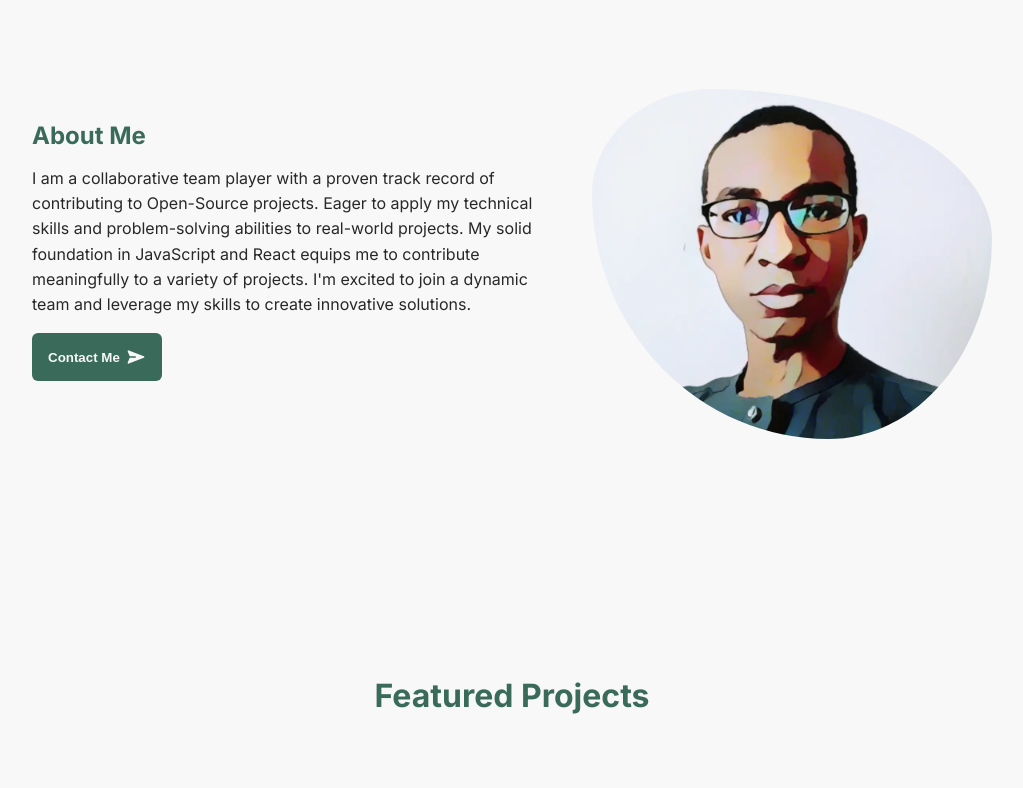
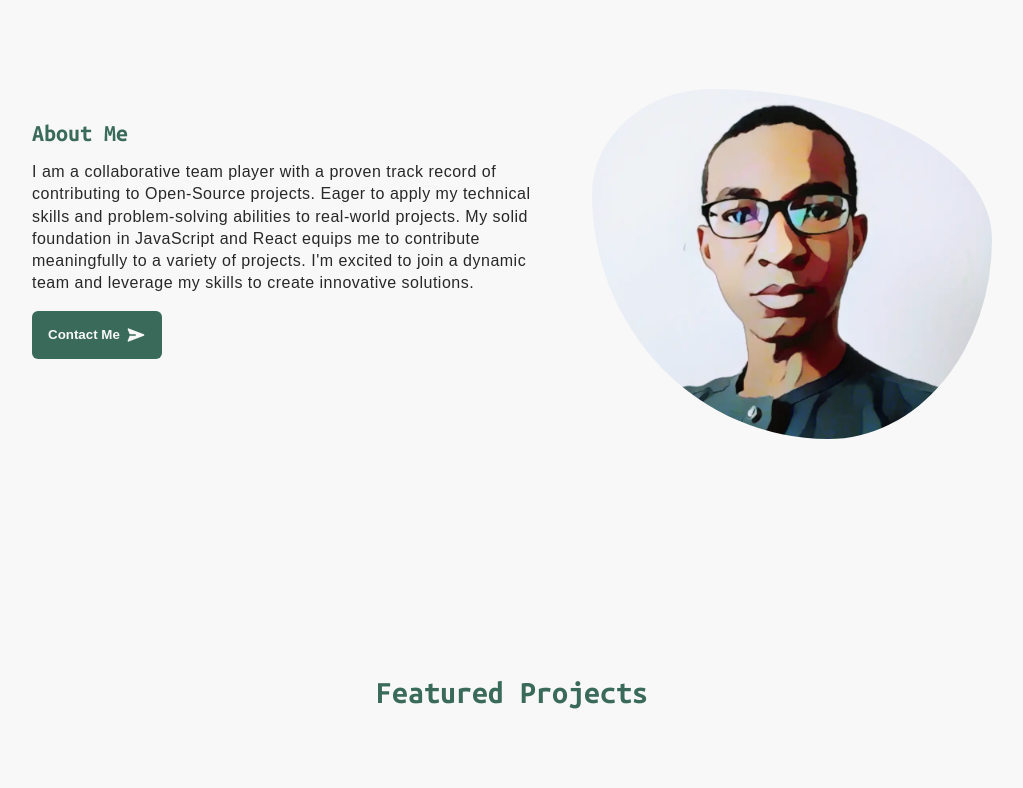
Before and after one commit to climaxmba/portfolio, a Next.js app: page / in a window 1280 px wide. Shown: the part 900-1688 px from the top of the page, without its empty margins (128-1151 px from the left). Built offline with nearby package versions, Linux system fonts and the light colour scheme.

Commit message:
Change font

```diff
--- a/src/app/components/experience/experience.module.scss
+++ b/src/app/components/experience/experience.module.scss
@@ -52,6 +52,7 @@
         .periodLocation {
           font-weight: 600;
           font-size: small;
+          opacity: 0.8;
         }
 
         .description {
@@ -70,7 +71,7 @@
           flex-direction: row;
           align-items: center;
           font-weight: 500;
-          font-size: small;
+          opacity: 0.8;
           gap: 0;
           flex-wrap: wrap;
 
--- a/src/app/globals.scss
+++ b/src/app/globals.scss
@@ -47,12 +47,14 @@ body {
 }
 
 h2 {
-  font-size: clamp(2rem, 10%, 2.5rem);
+  font-size: clamp(2rem, 10%, 2.8rem);
   text-wrap: nowrap;
 }
 
 p {
   line-height: 2.5ch;
+  font-family: Arial, Helvetica, sans-serif;
+  letter-spacing: 0.5px;
 }
 
 button {
--- a/src/app/layout.tsx
+++ b/src/app/layout.tsx
@@ -1,10 +1,10 @@
 import type { Metadata } from "next";
-import { Inter } from "next/font/google";
+import { Ubuntu_Mono } from "next/font/google";
 import Footer from "./components/footer/Footer";
 import Navbar from "./components/navbar/Navbar";
 import "./globals.scss";
 
-const inter = Inter({ subsets: ["latin"] });
+const mono = Ubuntu_Mono({weight: ["400", "700"], subsets: ["latin"]});
 
 export const metadata: Metadata = {
   title: "Frontend Developer | Climax Mba",
@@ -19,7 +19,7 @@ export default function RootLayout({
 }>) {
   return (
     <html lang="en">
-      <body className={inter.className}>
+      <body className={mono.className}>
         <Navbar />
         {children}
         <Footer />
```
